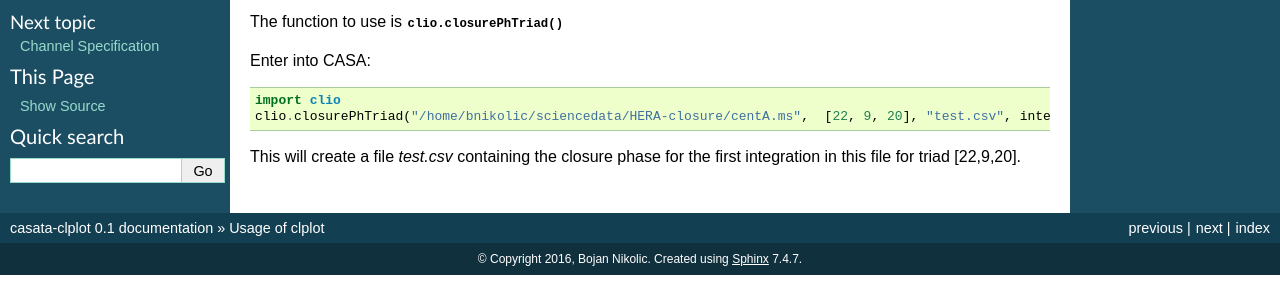
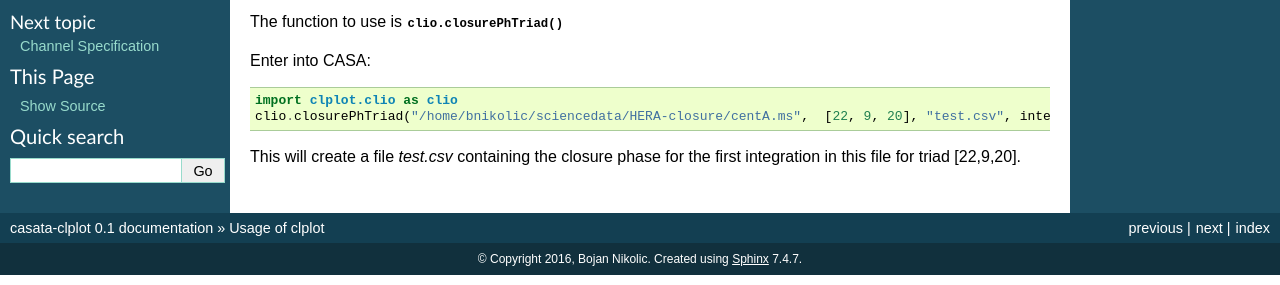
Before and after one commit to bnikolic/casata, a Sphinx documentation site: the page built from clplot/doc/usage.rst, in a window 1280 px wide. Shown: the part 174-459 px from the top of the page. Built offline with Sphinx 7.4.7, drawn with Linux system fonts in a browser that asks for light colours.

Commit message:
Correct clio import

```diff
--- a/clplot/doc/usage.rst
+++ b/clplot/doc/usage.rst
@@ -12,7 +12,7 @@ The function to use is :py:func:`clio.closurePhTriad`
 
 Enter into CASA::
 
-  import clio
+  import clplot.clio as clio
   clio.closurePhTriad("/home/bnikolic/sciencedata/HERA-closure/centA.ms",  [22, 9, 20], "test.csv", integ=0)
 
 This will create a file *test.csv* containing the closure phase for
```
